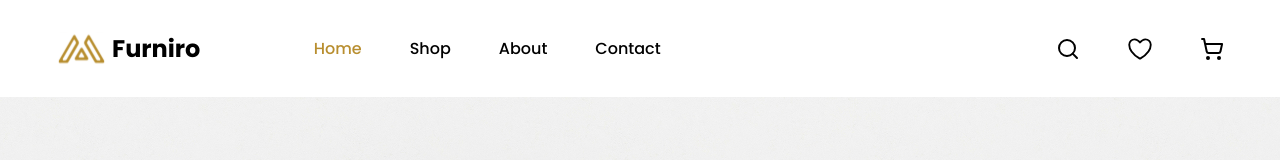
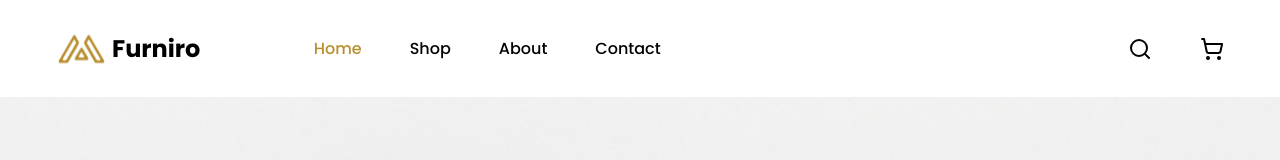
Before and after one commit to Gennod/ibb-furniro, a React (Vite) app: page / in a window 1280 px wide. Shown: the top 160 px of the page. Built offline with nearby package versions, Linux system fonts and the light colour scheme; no server answers.

Commit message:
fix: update Menu

```diff
--- a/src/components/layout/Header/components/Menu.tsx
+++ b/src/components/layout/Header/components/Menu.tsx
@@ -34,15 +34,6 @@ export const Menu = () => {
 				)}
 			</li>
 			<li className="flex items-center">
-				<button className="cursor-pointer">
-					<img
-						className="h-6 w-6"
-						src="/header/heart.svg"
-						alt="heart"
-					/>
-				</button>
-			</li>
-			<li className="flex items-center">
 				<Link
 					to="/cart"
 					className="cursor-pointer"
```
